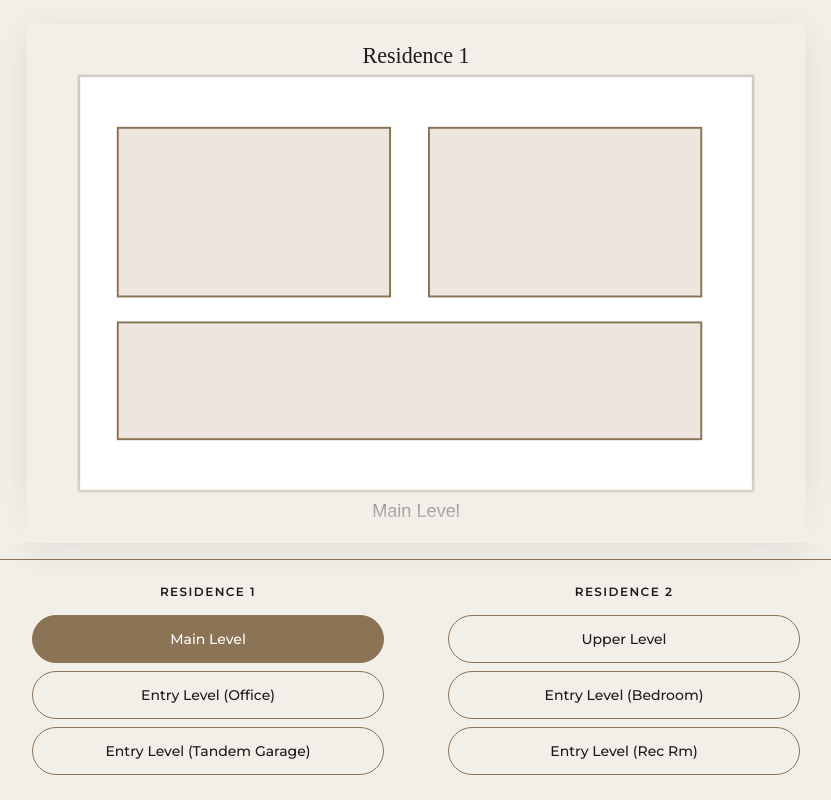
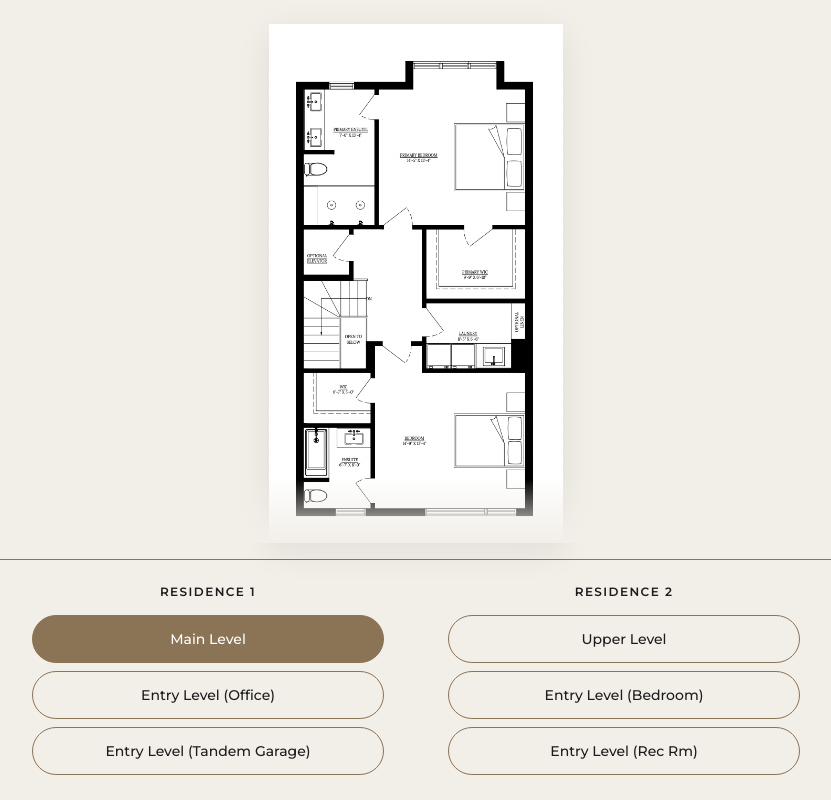
Before and after one commit to meghaman/sales-centre-app, a React (Vite) app: page / in a window 1280 px wide. Shown: the whole page, without its empty margins (224-1055 px from the left). Built offline with nearby package versions, Linux system fonts and the light colour scheme.

Commit message:
Use floor_plan.png for default Residence 1 Main Level view.

```diff
--- a/src/data/arden.ts
+++ b/src/data/arden.ts
@@ -18,7 +18,7 @@ export const ardenUnits: Unit[] = [
       {
         id: 'r1-main',
         label: 'Main Level',
-        imageUrl: '/plans/arden/r1-main.svg',
+        imageUrl: '/plans/arden/floor_plan.png',
       },
       {
         id: 'r1-office',
```
Also changed, not shown: public/plans/arden/floor_plan.png (added), 1 other file (tests, documents, lock files or other folders).
